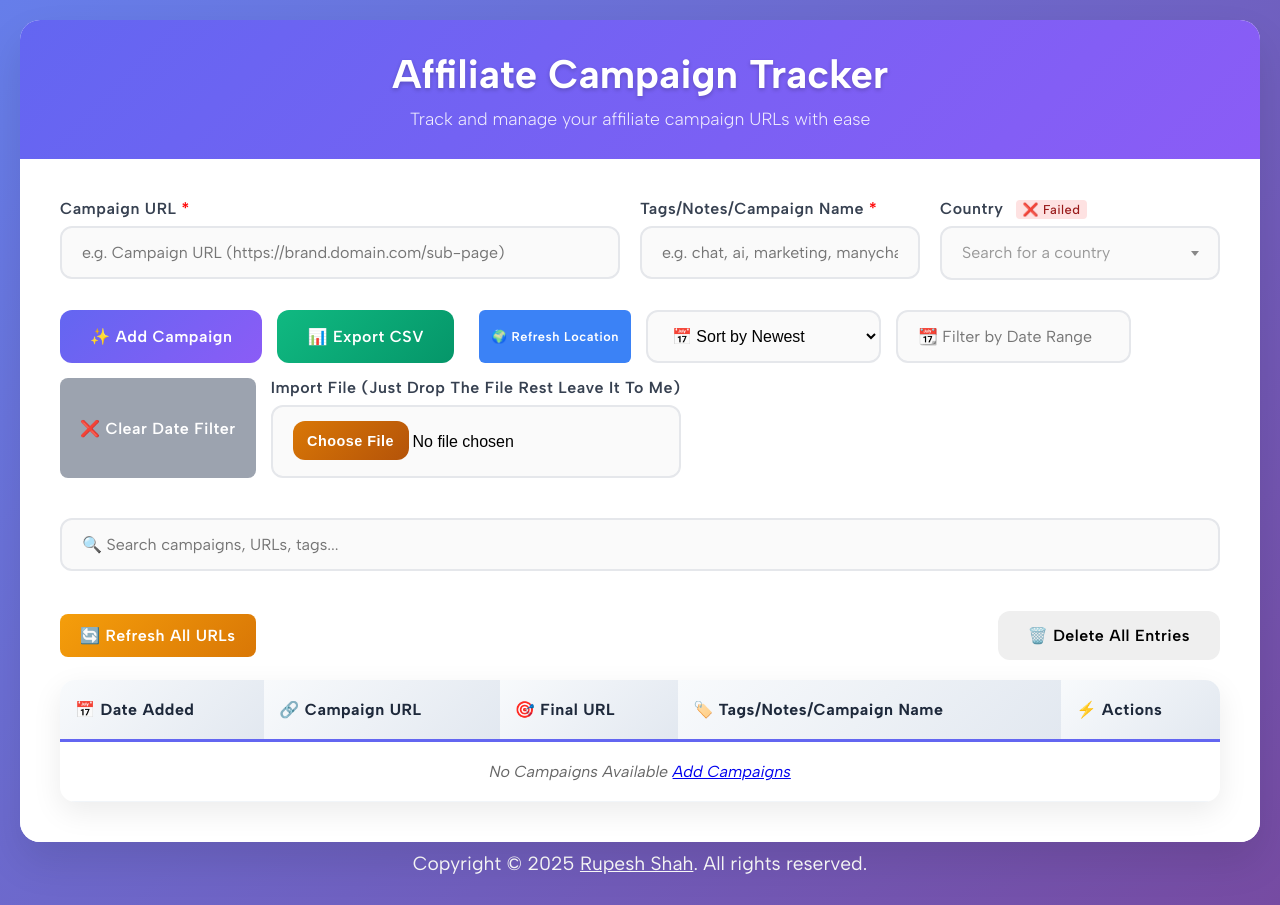
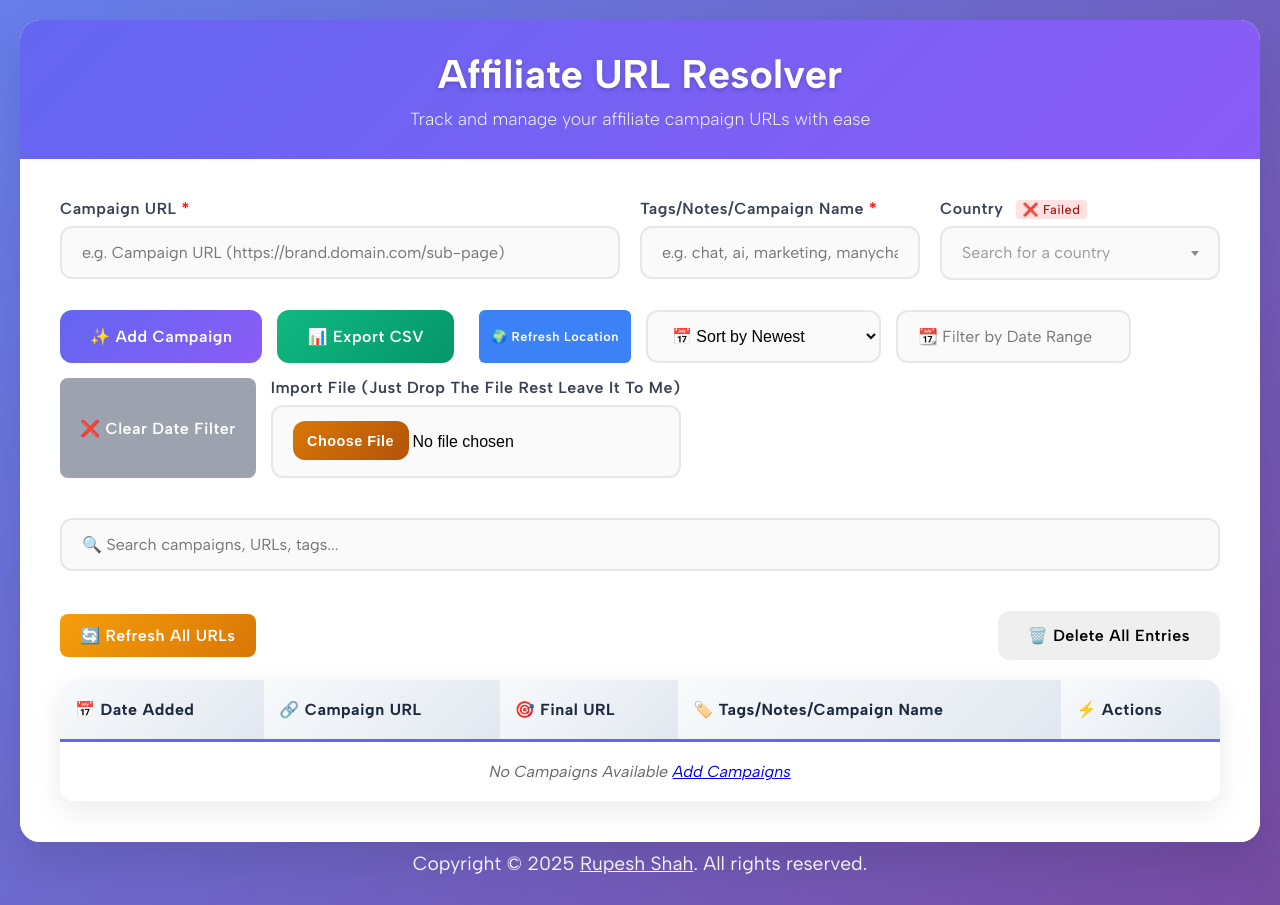
Before and after one commit to rupeshdotw/rupeshdotshah-affiliate-url-checker, a website: page public/index.html in a window 1280 px wide. Drawn offline with nearby package versions, Linux system fonts and the light colour scheme; no server answers.

Commit message:
Update index.html

```diff
--- a/public/index.html
+++ b/public/index.html
@@ -20,12 +20,12 @@
     <link rel="stylesheet" href="style.css" />
     <!-- Support xlsx -->
     <script src="https://cdn.jsdelivr.net/npm/xlsx/dist/xlsx.full.min.js"></script>
-    <title>Campaign URL Tracker</title>
+    <title>Affiliate URL Resolver</title>
   </head>
   <body>
     <div class="container">
       <div class="header">
-        <h2>Affiliate Campaign Tracker</h2>
+        <h2>Affiliate URL Resolver</h2>
         <p class="subtitle">
           Track and manage your affiliate campaign URLs with ease
         </p>
```
